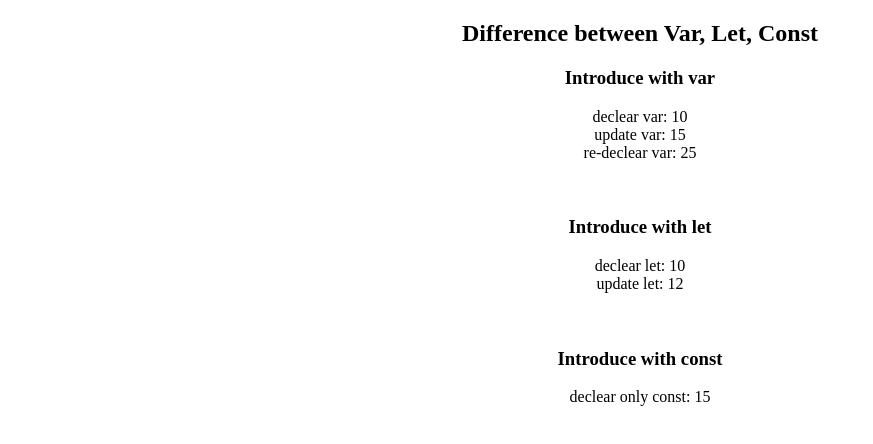
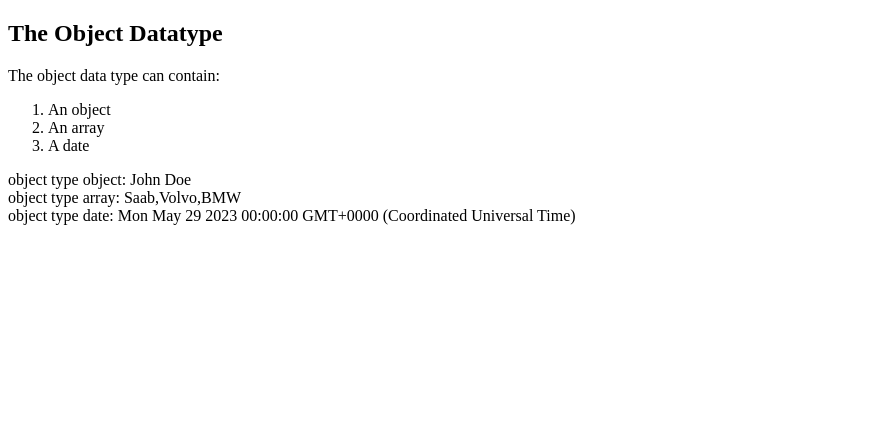
Before and after one commit to Md-Jakaria-Ahmed/basic-javascript, a plain HTML site: page index.html in a window 1280 px wide. Shown: the whole page, without its empty margins (0-873 px from the left). Drawn offline with Linux system fonts and the light colour scheme.

Commit message:
javascript data type and object type

```diff
--- a/index.html
+++ b/index.html
@@ -8,38 +8,27 @@
     <title>Home Tutorial JS</title>
 </head>
 
-<body style="text-align: center">
+<body>
 
-    <h2>Difference between Var, Let, Const</h2>
+    <h2>The Object Datatype</h2>
+    <p>The object data type can contain:</p>
+    <ol>
+        <li>An object</li>
+        <li>An array</li>
+        <li>A date</li>
+    </ol>
 
     <script>
 
-        // var: update and re-declear
-        document.write("<h3> Introduce with var </h3>");
-        var m = 10;
-        document.write("declear var: " + m + "<br>");
-        m = 15;
-        document.write("update var: " + m + "<br>");
-        var m = 25;
-        document.write("re-declear var: " + m + "<br>");
-
-        document.write("<br> <br>");
-
-        // let: update but not permission to re-declear
-        document.write("<h3> Introduce with let </h3>");
-        let p = 10;
-        document.write("declear let: " + p + "<br>");
-        p = 12;
-        document.write("update let: " + p + "<br>");
-        // not able to re-decleare => let p = 5;
-
-
-        document.write("<br> <br>");
-        // const: no update and re-declear permission
-        document.write("<h3> Introduce with const </h3>");
-        const q = 15;
-        document.write("declear only const: " + q);
-
+        // Object:
+        const person = { firstName: "John", lastName: "Doe" };
+        document.write("object type object: " + person.firstName + " " + person.lastName);
+        // Array object:
+        const cars = ["Saab", "Volvo", "BMW"];
+        document.write("<br> object type array: " + cars);
+        // Date object:
+        const date = new Date("2023-05-29");
+        document.write("<br> object type date: " + date);
     </script>
 
 </body>
```
